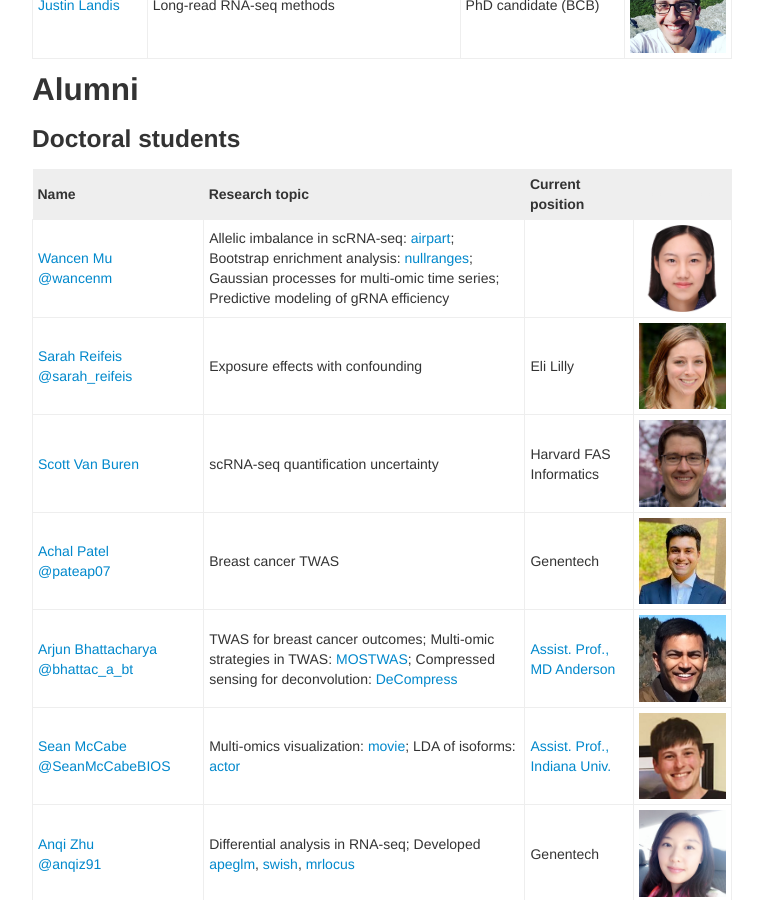
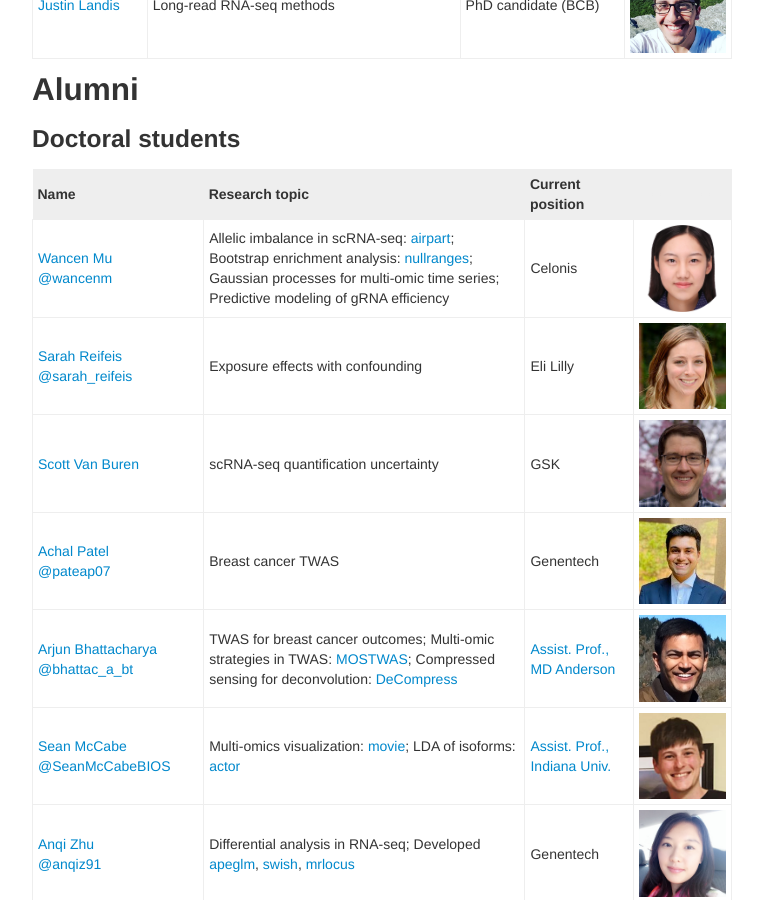
Before and after one commit to mikelove/mikelove.github.io, a Jekyll site: the page built from pages/lab.md, in a window 1280 px wide and 900 px high, scrolled down 1082 px. Shown: the whole window, without its empty margins (258-1021 px from the left). Built offline with Jekyll 4.4.1, drawn with Linux system fonts in a browser that asks for light colours.

Commit message:
new roles

```diff
--- a/pages/lab.md
+++ b/pages/lab.md
@@ -55,9 +55,9 @@ For software support, please post to [Bioconductor support site](https://support
 
 | Name | Research topic | Current position | <font color="#EEEEEE">~~~~~~~~~~</font> |
 | :--- | :---- | :---- | :---- |
-| [Wancen Mu](https://wancen.github.io/) <br> [@wancenm](https://twitter.com/wancenm?lang=en) | Allelic imbalance in scRNA-seq: [airpart](https://bioconductor.org/packages/airpart); <br> Bootstrap enrichment analysis: [nullranges](https://bioconductor.org/packages/nullranges); <br> Gaussian processes for multi-omic time series; <br> Predictive modeling of gRNA efficiency | | <img width="100" src="../assets/wancenmu.jpg"> |
-| [Sarah Reifeis](https://scholar.google.com/citations?user=f4mwC_0AAAAJ&hl=en) [@sarah_reifeis](https://twitter.com/sarah_reifeis) | Exposure effects with confounding | Eli Lilly | <img width="100" src="../assets/sarahreifeis.jpg"> |
-| [Scott Van Buren](https://scholar.google.com/citations?user=tq0VCBcAAAAJ&hl=en) | scRNA-seq quantification uncertainty | Harvard FAS Informatics | <img width="100" src="../assets/scottvanburen.jpg"> |
+| [Wancen Mu](https://wancen.github.io/) <br> [@wancenm](https://twitter.com/wancenm?lang=en) | Allelic imbalance in scRNA-seq: [airpart](https://bioconductor.org/packages/airpart); <br> Bootstrap enrichment analysis: [nullranges](https://bioconductor.org/packages/nullranges); <br> Gaussian processes for multi-omic time series; <br> Predictive modeling of gRNA efficiency | Celonis | <img width="100" src="../assets/wancenmu.jpg"> |
+| [Sarah Reifeis](https://www.linkedin.com/in/sarah-reifeis-phd-5943b1157/) [@sarah_reifeis](https://twitter.com/sarah_reifeis) | Exposure effects with confounding | Eli Lilly | <img width="100" src="../assets/sarahreifeis.jpg"> |
+| [Scott Van Buren](https://www.linkedin.com/in/scottvanburen/) | scRNA-seq quantification uncertainty | GSK | <img width="100" src="../assets/scottvanburen.jpg"> |
 | [Achal Patel](https://www.linkedin.com/in/achal-patel-166733202?original_referer=https%3A%2F%2Fwww.google.com%2F) <br> [@pateap07](https://twitter.com/pateap07) | Breast cancer TWAS | Genentech | <img width="100" src="../assets/achalpatel.jpg"> |
 | [Arjun Bhattacharya](https://bhattacharya-a-bt.github.io) [@bhattac_a_bt](https://twitter.com/bhattac_a_bt) | TWAS for breast cancer outcomes; Multi-omic strategies in TWAS: [MOSTWAS](https://bhattacharya-a-bt.github.io/MOSTWAS/); Compressed sensing for deconvolution: [DeCompress](https://bhattacharya-a-bt.github.io/DeCompress/) | [Assist. Prof., MD Anderson](https://bhattacharya-lab.com/) | <img width="100" src="../assets/arjunbhattacharya.jpg"> |
 | [Sean McCabe](https://mccabes292.github.io/) [@SeanMcCabeBIOS](https://twitter.com/SeanMcCabeBIOS) | Multi-omics visualization: [movie](https://github.com/mccabes292/movie); LDA of isoforms: [actor](https://github.com/mccabes292/actor) | [Assist. Prof., Indiana Univ.](https://medicine.iu.edu/faculty/62984/mccabe-sean) | <img width="100" src="../assets/seanmccabe.png"> |
```
